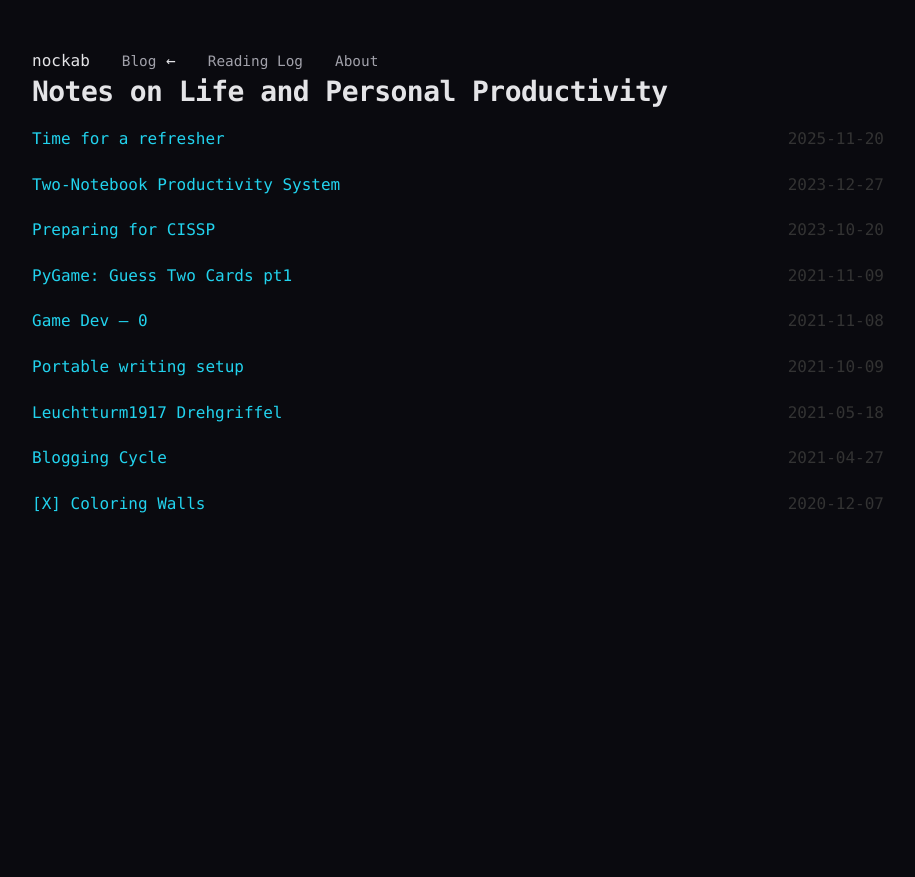
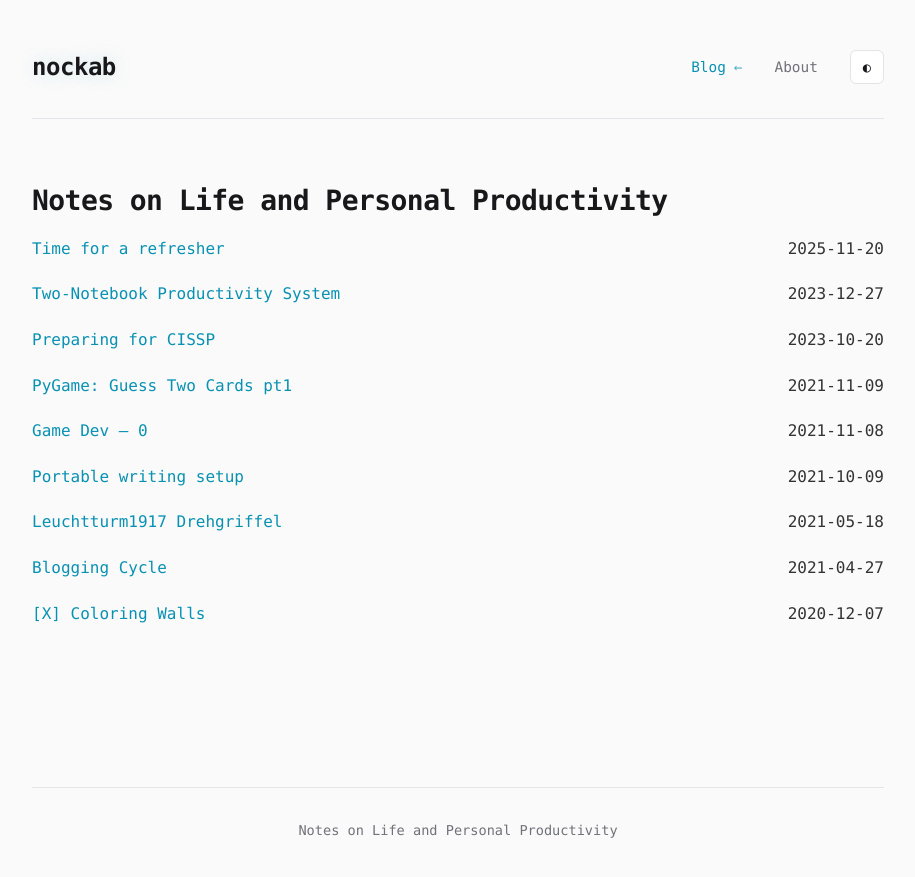
Before and after one commit to nockab/nockab.github.io, a Jekyll site: the page built from _pages/index.markdown, in a window 1280 px wide. Shown: the top 877 px of the page, without its empty margins (182-1097 px from the left). Built offline with Jekyll 4.4.1, drawn with Linux system fonts in a browser that asks for light colours.

Commit message:
Major Update default.html

```diff
--- a/_layouts/default.html
+++ b/_layouts/default.html
@@ -3,23 +3,62 @@
 <head>
     <meta charset="UTF-8">
     <meta name="viewport" content="width=device-width, initial-scale=1.0">
-    <title>{{ page.title }}</title>
+    <title>{% if page.title %}{{ page.title }} - {% endif %}nockab</title>
     <link rel="stylesheet" type="text/css" href="/assets/styles/main.css">
     <link rel="alternate" type="application/rss+xml" href="{{ site.url }}/feed.xml">
 </head>
 <body>
     <div class="container">
+        <header>
+            <div class="site-title">nockab</div>
             <nav>
                 <ul>
-          <li id="title">nockab</li>
-          <li><a href="/">Blog</a>{% if page.title == "Home" %} ←{% endif %}</li>
-          <li><a href="/books">Reading Log</a>{% if page.title == "Reading" %} ←{% endif %}</li>
-          <li><a href="/about">About</a>{% if page.title == "About" %} ←{% endif %}</li>
+                    <li><a href="/" {% if page.title == "Home" %}class="active"{% endif %}>Blog</a></li>
+                    <li><a href="/about" {% if page.title == "About" %}class="active"{% endif %}>About</a></li>
+                    <li><button class="theme-toggle" onclick="toggleTheme()">◐</button></li>
                 </ul>
             </nav>
+        </header>
+
         <main class="main">
             {{ content }}
         </main>
+
+        <footer>
+            Notes on Life and Personal Productivity
+        </footer>
     </div>
+
+    <script>
+        // Theme management
+        const getPreferredTheme = () => {
+            const savedTheme = localStorage.getItem('theme');
+            if (savedTheme) {
+                return savedTheme;
+            }
+            return window.matchMedia('(prefers-color-scheme: light)').matches ? 'light' : 'dark';
+        };
+
+        const setTheme = (theme) => {
+            document.documentElement.setAttribute('data-theme', theme);
+            localStorage.setItem('theme', theme);
+        };
+
+        const toggleTheme = () => {
+            const currentTheme = document.documentElement.getAttribute('data-theme') || 'dark';
+            const newTheme = currentTheme === 'dark' ? 'light' : 'dark';
+            setTheme(newTheme);
+        };
+
+        // Initialize theme
+        setTheme(getPreferredTheme());
+
+        // Listen for system theme changes
+        window.matchMedia('(prefers-color-scheme: light)').addEventListener('change', (e) => {
+            if (!localStorage.getItem('theme')) {
+                setTheme(e.matches ? 'light' : 'dark');
+            }
+        });
+    </script>
 </body>
 </html>
```
Lines whose indentation alone changed are shown as unchanged.
